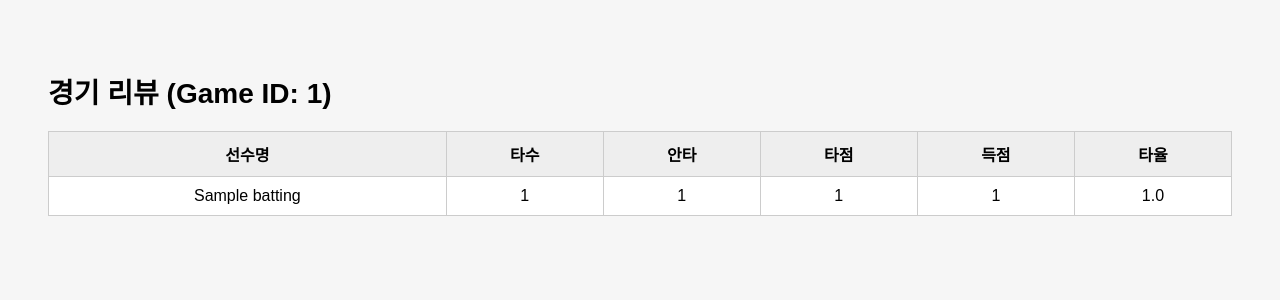
After one commit to 202301657/db-baseball, a Flask app: page /review/1 in a window 1280 px wide. The commit adds this page. Shown: the top 300 px of the page. Run offline with Flask 3, Linux system fonts and the light colour scheme; tables that the repository leaves empty hold one stand-in row (values such as "Sample post").

Commit message:
review_page

```diff
--- a/app.py
+++ b/app.py
@@ -9,19 +9,20 @@ def load_games_from_db():
     conn = sqlite3.connect(DB_PATH)
     cursor = conn.cursor()
 
-    cursor.execute("SELECT date, time, team1, team2, gamecenter_url, stadium FROM games")
+    cursor.execute("SELECT id, date, time, team1, team2, gamecenter_url, stadium FROM games")
     rows = cursor.fetchall()
     conn.close()
 
     games = []
     for r in rows:
         games.append({
-            "date": r[0],
-            "time": r[1],
-            "team1": r[2],
-            "team2": r[3],
-            "gamecenter_url": r[4],
-            "stadium": r[5],
+            "id": r[0],
+            "date": r[1],
+            "time": r[2],
+            "team1": r[3],
+            "team2": r[4],
+            "gamecenter_url": r[5],
+            "stadium": r[6],
         })
 
     return games
@@ -31,5 +32,34 @@ def index():
     games = load_games_from_db()
     return render_template("index.html", games=games)
 
+
+@app.route("/review/<int:game_id>")
+def review_page(game_id):
+    # DB에서 해당 경기 타자 기록 불러오기
+    conn = sqlite3.connect(DB_PATH)
+    cursor = conn.cursor()
+
+    cursor.execute("""
+        SELECT player_name, at_bats, hits, rbi, run, avg
+        FROM batting
+        WHERE game_id = ?
+    """, (game_id,))
+
+    rows = cursor.fetchall()
+    conn.close()
+
+    batters = []
+    for r in rows:
+        batters.append({
+            "player_name": r[0],
+            "at_bats": r[1],
+            "hits": r[2],
+            "rbi": r[3],
+            "run": r[4],
+            "avg": r[5]
+        })
+
+    return render_template("review.html", batters=batters, game_id=game_id)
+
 if __name__ == "__main__":
     app.run(debug=True)
--- a/templates/index.html
+++ b/templates/index.html
@@ -97,9 +97,7 @@
                     <td>{{ g.team1 }}</td>
                     <td>{{ g.team2 }}</td>
                     <td>
-                        <a href="{{ g.gamecenter_url }}" target="_blank">
-                            리뷰
-                        </a>
+                    <a href="/review/{{ g.id }}">리뷰</a>
                     </td>
                     <td>{{ g.stadium }}</td>
                 </tr>
--- /dev/null
+++ b/templates/review.html
@@ -0,0 +1,65 @@
+<!DOCTYPE html>
+<html lang="ko">
+<head>
+    <meta charset="UTF-8">
+    <title>경기 리뷰</title>
+    <style>
+        body {
+            font-family: Arial, sans-serif;
+            background:#f6f6f6;
+            padding:40px;
+        }
+        h2 {
+            font-size:28px;
+            font-weight:bold;
+            margin-bottom:20px;
+        }
+        table {
+            width:100%;
+            border-collapse:collapse;
+            background:white;
+        }
+        th, td {
+            border:1px solid #ccc;
+            padding:10px;
+            text-align:center;
+            font-size:16px;
+        }
+        th {
+            background:#eee;
+            font-weight:bold;
+        }
+    </style>
+</head>
+<body>
+
+<h2>경기 리뷰 (Game ID: {{ game_id }})</h2>
+
+<table>
+    <thead>
+        <tr>
+            <th>선수명</th>
+            <th>타수</th>
+            <th>안타</th>
+            <th>타점</th>
+            <th>득점</th>
+            <th>타율</th>
+        </tr>
+    </thead>
+
+    <tbody>
+        {% for b in batters %}
+        <tr>
+            <td>{{ b.player_name }}</td>
+            <td>{{ b.at_bats }}</td>
+            <td>{{ b.hits }}</td>
+            <td>{{ b.rbi }}</td>
+            <td>{{ b.run }}</td>
+            <td>{{ b.avg }}</td>
+        </tr>
+        {% endfor %}
+    </tbody>
+</table>
+
+</body>
+</html>
```
Also changed, not shown: kbo.db.
